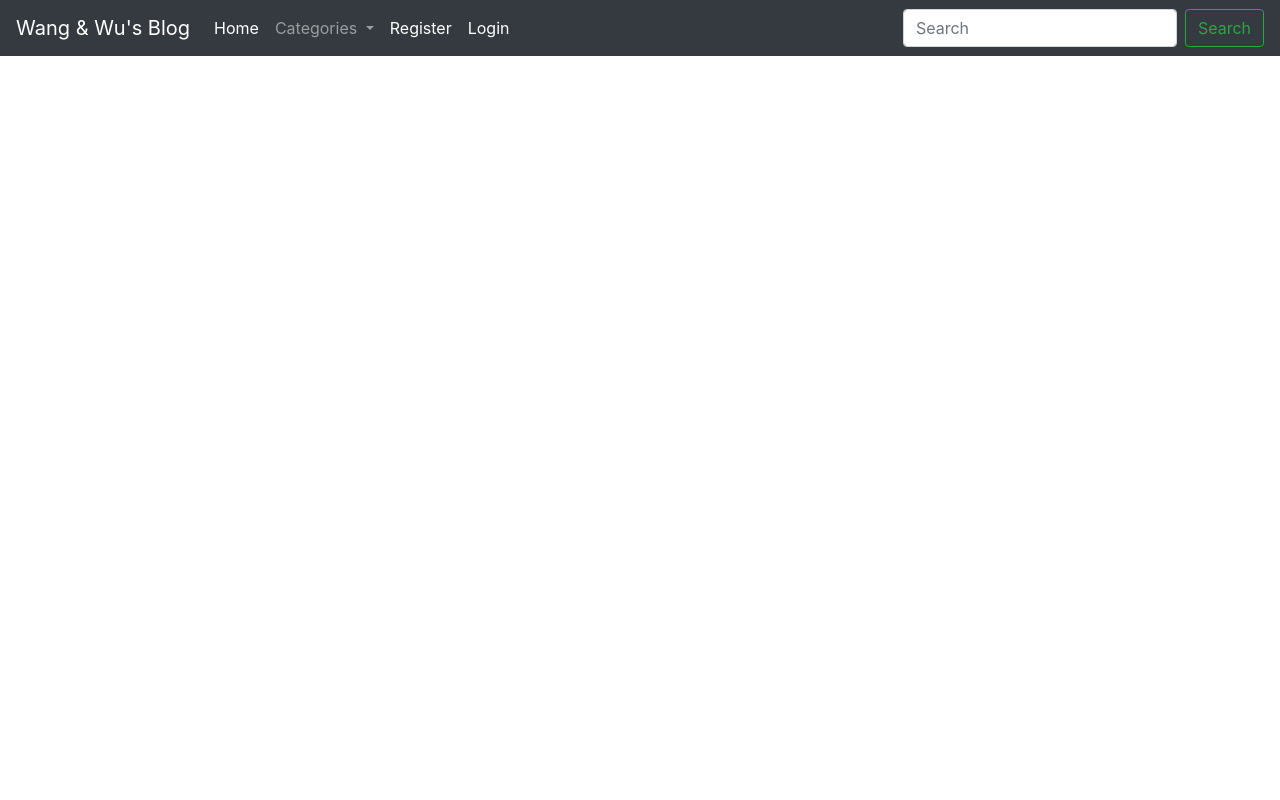
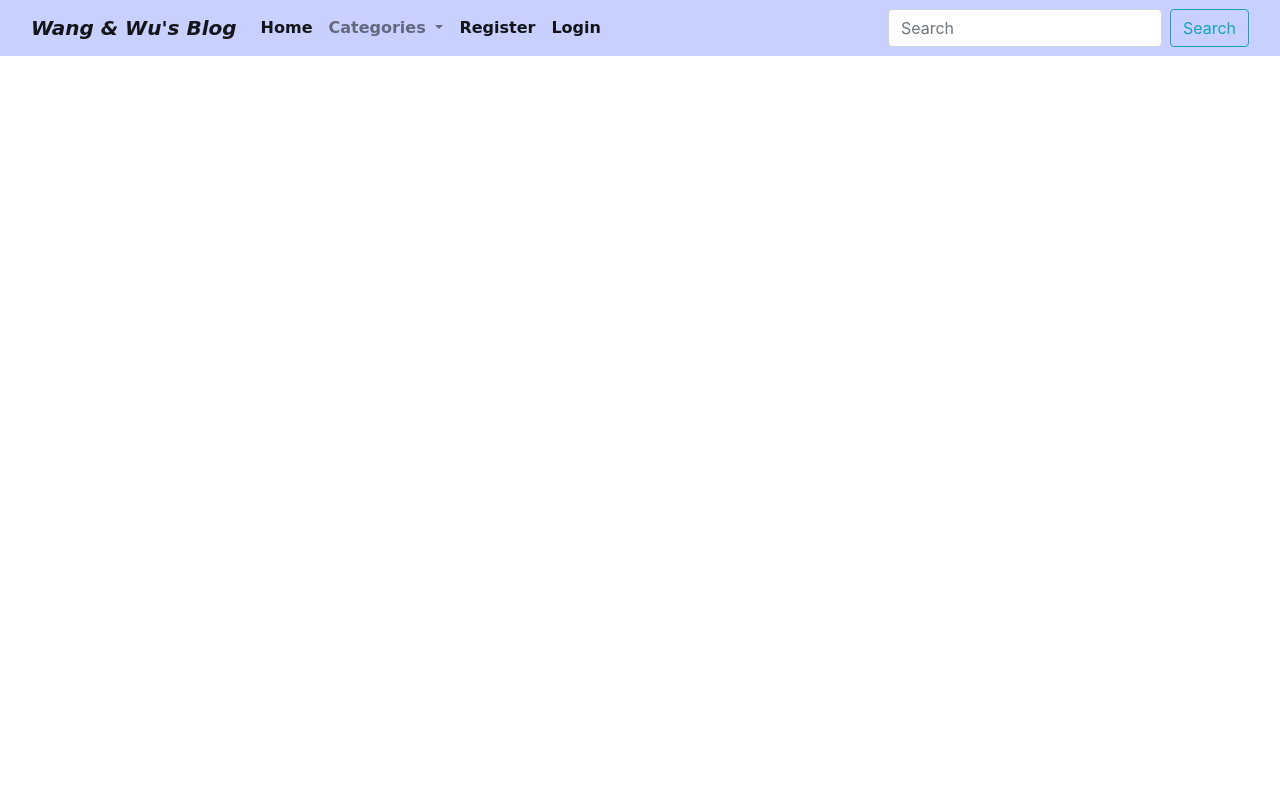
Before and after one commit to CHIEN-CHOU-WU/OurBlog, a Django app: page /add_post/ in a window 1280 px wide. Run offline with Django 3.2, Linux system fonts and the light colour scheme; data comes from the database, SQL or seed files in the repository; both versions use the stored data as it was after the commit.

Commit message:
seperate section by container, add first page to it

```diff
--- a/home/urls.py
+++ b/home/urls.py
@@ -9,5 +9,4 @@
 	path('details/<int:pk>/delete', views.DeletePost_View.as_view(), name="post-delete"),
 	path('add_category/', views.AddCategory_View.as_view(), name="category-add"),
 	path('category/<str:cats>/', views.Category_View, name="category"),
-
 ]
--- a/home/views.py
+++ b/home/views.py
@@ -13,6 +13,10 @@
 
 	return render(request, "home/index.html", {})
 '''
+
+def Landing_View(request, *args, **kwargs):
+
+	return render(request, "home/landing_page.html", {})
 
 class Home_View(ListView):
 	model = Post
--- /dev/null
+++ b/static/css/main.css
@@ -0,0 +1,97 @@
+html, body {
+	height: 100%;
+	width: 100%;
+}
+
+.navbar {
+	background-color: #C8D0FF;
+}
+
+.landing-text {
+	display:table-cell;
+	text-align: center;
+	vertical-align: middle;
+}
+
+.landing-text h1 {
+	color: #7787E5;
+	font-family: Brush Script MT, cursive;
+	font-size: 80px;
+	font-weight: bold;
+	line-height: 48px;
+	margin: 0 0 18px;
+	text-shadow: 1px 0 0 #fff;
+}
+
+#home {
+	background: url("../image/landing2.png")no-repeat center center fixed;
+	display: table;
+	height: 100%;
+	position: relative;
+	width: 100%;
+	background-size: cover;
+}
+
+.padding {
+	padding: 80px 0;
+}
+
+
+
+
+
+
+
+
+
+/* 首頁 Button */
+.btn-one {
+    color: #FFF;
+    transition: all 0.3s;
+    position: relative;
+    background-color: #FFB4A3;
+}
+.btn-one span {
+    transition: all 0.3s;
+}
+.btn-one::before {
+    content: '';
+    position: absolute;
+    bottom: 0;
+    left: 0;
+    width: 100%;
+    height: 100%;
+    z-index: 1;
+    opacity: 0;
+    transition: all 0.3s;
+    border-top-width: 1px;
+    border-bottom-width: 1px;
+    border-top-style: solid;
+    border-bottom-style: solid;
+    border-top-color: rgba(255,255,255,0.5);
+    border-bottom-color: rgba(255,255,255,0.5);
+    transform: scale(0.1, 1);
+}
+.btn-one:hover span {
+    letter-spacing: 2px;
+}
+.btn-one:hover::before {
+    opacity: 1;
+    transform: scale(1, 1);
+}
+.btn-one::after {
+    content: '';
+    position: absolute;
+    bottom: 0;
+    left: 0;
+    width: 100%;
+    height: 100%;
+    z-index: 1;
+    transition: all 0.3s;
+    background-color: rgba(255,255,255,0.1);
+}
+.btn-one:hover::after {
+    opacity: 0;
+    transform: scale(0.1, 1);
+}
+/* 首頁 Button */
--- a/templates/base.html
+++ b/templates/base.html
@@ -10,6 +10,7 @@
   <!-- Bootstrap CSS -->
   <!-- getBootstrap -->
   <link rel="stylesheet" href="https://cdn.jsdelivr.net/npm/bootstrap@4.5.3/dist/css/bootstrap.min.css" integrity="sha384-TX8t27EcRE3e/ihU7zmQxVncDAy5uIKz4rEkgIXeMed4M0jlfIDPvg6uqKI2xXr2" crossorigin="anonymous">
+  <link rel="stylesheet" href="{% static 'css/main.css' %}">
 
 
   <title>
@@ -21,8 +22,9 @@
 </head>
 <body>
 
-<nav class="navbar navbar-expand-lg navbar-dark bg-dark">
-  <a class="navbar-brand" href="{% url 'home' %}">Wang & Wu's Blog</a>
+  <nav class="navbar navbar-expand-lg navbar-light fixed-top">
+    <div class="container-fluid">
+      <a class="navbar-brand font-weight-bold font-italic" href="{% url 'home' %}" style="font-family: cursive;">Wang & Wu's Blog</a>
       <button class="navbar-toggler" type="button" data-toggle="collapse" data-target="#navbarSupportedContent" aria-controls="navbarSupportedContent" aria-expanded="false" aria-label="Toggle navigation">
         <span class="navbar-toggler-icon"></span>
       </button>
@@ -30,7 +32,7 @@
       <div class="collapse navbar-collapse" id="navbarSupportedContent">
         <ul class="navbar-nav mr-auto">
           <li class="nav-item active">
-        <a class="nav-link" href="{% url 'home' %}">Home <span class="sr-only">(current)</span></a>
+            <a class="nav-link font-weight-bold"  href="{% url 'home' %}" style="font-family: cursive;">Home <span class="sr-only">(current)</span></a>
           </li>
 
           {% if user.is_authenticated %}
@@ -38,7 +40,7 @@
           <!-- Category Menu Code -->
           {% if cat_menu %}
           <li class="nav-item dropdown">
-        <a class="nav-link dropdown-toggle" href="#" id="navbarDropdown" role="button" data-toggle="dropdown" aria-haspopup="true" aria-expanded="false">
+            <a class="nav-link dropdown-toggle font-weight-bold" href="#" id="navbarDropdown" role="button" data-toggle="dropdown" aria-haspopup="true" aria-expanded="false" style="font-family: cursive;">
               Categories
             </a>
             <div class="dropdown-menu" aria-labelledby="navbarDropdown">
@@ -50,7 +52,7 @@
           {% endif %}
 
           <li class="nav-item dropdown">
-        <a class="nav-link dropdown-toggle" href="#" id="navbarDropdown" role="button" data-toggle="dropdown" aria-haspopup="true" aria-expanded="false">
+            <a class="nav-link dropdown-toggle font-weight-bold" href="#" id="navbarDropdown" role="button" data-toggle="dropdown" aria-haspopup="true" aria-expanded="false" style="font-family: cursive;">
               Post
             </a>
             <div class="dropdown-menu" aria-labelledby="navbarDropdown">
@@ -63,15 +65,15 @@
             </div>
           </li>
 
-      <li class="nav-item active">
-        <a class="nav-link" href="{% url 'logout' %}">Logout <span class="sr-only">(current)</span></a>
+          <li class="nav-item active font-weight-bold">
+            <a class="nav-link " href="{% url 'logout' %}" style="font-family: cursive;">Logout <span class="sr-only">(current)</span></a>
           </li>
 
           {% else %}
           <!-- Category Menu Code -->
           {% if cat_menu %}
           <li class="nav-item dropdown">
-        <a class="nav-link dropdown-toggle" href="#" id="navbarDropdown" role="button" data-toggle="dropdown" aria-haspopup="true" aria-expanded="false">
+            <a class="nav-link dropdown-toggle font-weight-bold" href="#" id="navbarDropdown" role="button" data-toggle="dropdown" aria-haspopup="true" aria-expanded="false" style="font-family: cursive;">
               Categories
             </a>
             <div class="dropdown-menu" aria-labelledby="navbarDropdown">
@@ -83,29 +85,28 @@
           {% endif %}
 
           <li class="nav-item active">
-        <a class="nav-link" href="{% url 'register' %}">Register <span class="sr-only">(current)</span></a>
+            <a class="nav-link font-weight-bold" href="{% url 'register' %}" style="font-family: cursive;">Register <span class="sr-only">(current)</span></a>
           </li>
 
           <li class="nav-item active">
-        <a class="nav-link" href="{% url 'login' %}">Login <span class="sr-only">(current)</span></a>
+            <a class="nav-link font-weight-bold" href="{% url 'login' %}" style="font-family: cursive;">Login <span class="sr-only">(current)</span></a>
           </li>
 
           {% endif %}
         </ul>
         <form class="form-inline my-2 my-lg-0">
           <input class="form-control mr-sm-2" type="search" placeholder="Search" aria-label="Search">
-      <button class="btn btn-outline-success my-2 my-sm-0" type="submit">Search</button>
+          <button class="btn btn-outline-info" type="submit">Search</button>
         </form>
       </div>
+    </div>
   </nav>
+  <br><br>
 
-    <br>
-    <div class="container"> <!-- 把整個內容往中間擠一點 -->
+  <!-- main -->
   {% block content %}
 
   {% endblock %}
-    </div>
-
 
   <!-- Optional JavaScript; choose one of the two! -->
 
@@ -121,7 +122,5 @@
 
 
       <!-- Scripts -->
-
-
     </body>
     </html>
```
Also changed, not shown: home/templates/home/index.html (+15 -1 lines), db.sqlite3, static/image/fuji_mountain.jpg (added), static/image/kaohsiung.jpg (added), static/image/landing.jpg (added), static/image/mountains.jpeg (added), static/image/taipei_101.png (added), 1 other file. Lines whose indentation alone changed are shown as unchanged.
